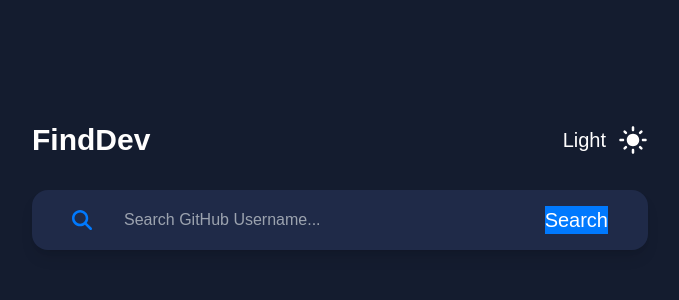
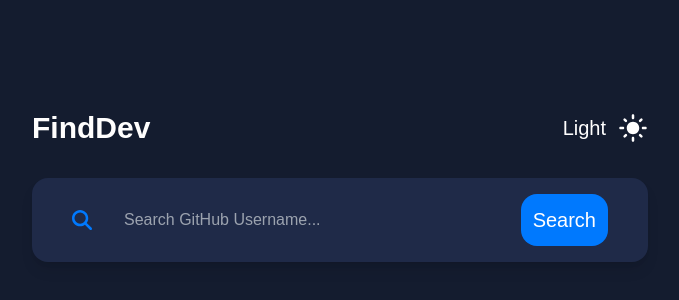
Before and after one commit to MLO-OLAGUNJU/github-user-finder, a React (Create React App) app: page / in a window 1280 px wide. Shown: the part 214-514 px from the top of the page, without its empty margins (300-979 px from the left). Built offline with nearby package versions, Linux system fonts and the light colour scheme.

Commit message:
github user fetch api frontend mentor challenge

```diff
--- a/src/components/Finder.jsx
+++ b/src/components/Finder.jsx
@@ -23,7 +23,9 @@
             />
           </div>
           <div className="flex items-center justify-between gap-3 text-xl">
-            <button className="bg-[#0079FE]">Search</button>
+            <button className="bg-[#0079FE] py-3 px-3 rounded-2xl">
+              Search
+            </button>
           </div>
         </nav>
       </main>
```
